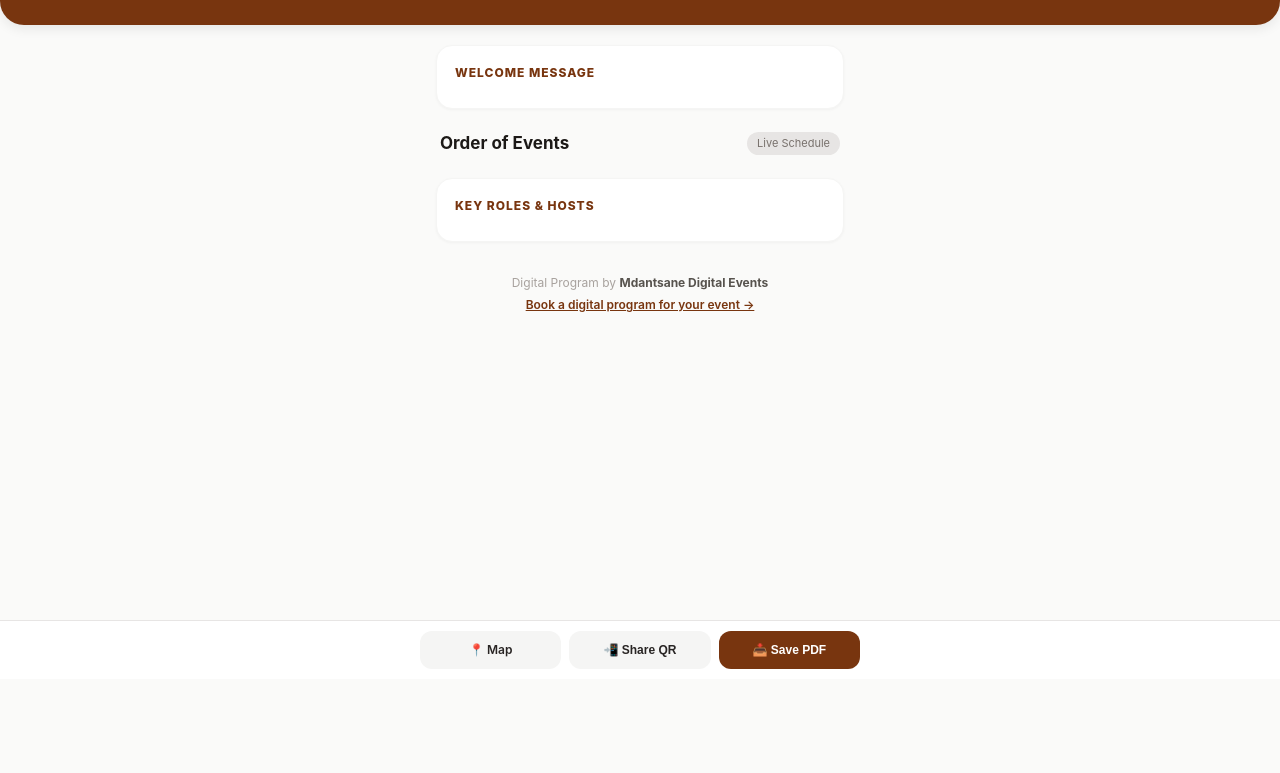
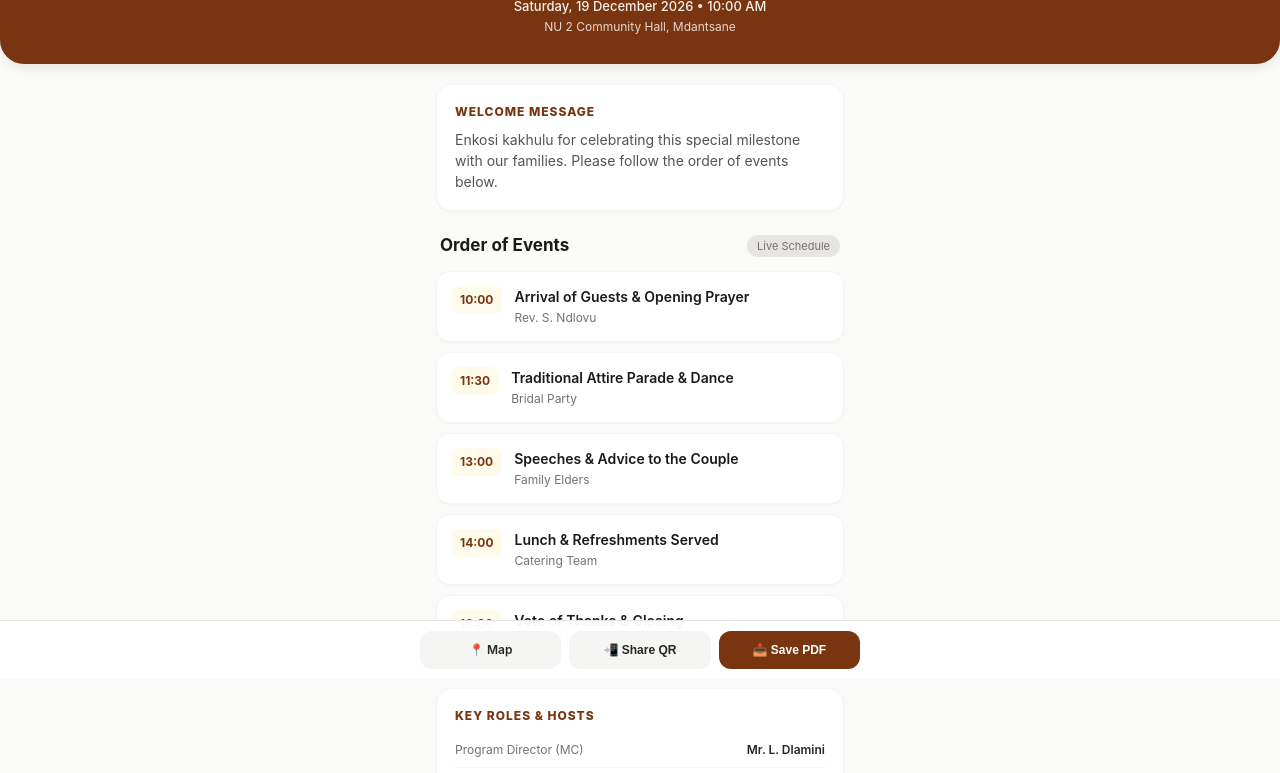
Before and after one commit to LKNYSO/mdantsane-digital, a plain HTML site: page program.html in a window 1280 px wide. Shown: the part 121-894 px from the top of the page. Before the commit the page ends 800 px from the top, so only its background shows below. Drawn offline with Linux system fonts and the light colour scheme.

Commit message:
Add missing template literal backticks in program.html

```diff
--- a/program.html
+++ b/program.html
@@ -318,19 +318,21 @@
         document.getElementById("welcome-note").textContent = eventData.welcomeNote;
         document.getElementById("map-link").href = eventData.mapUrl;
 
-        document.getElementById("schedule-list").innerHTML = eventData.schedule.map(item =>
-        <div class="schedule-item">
-          <div class="time-pill">${item.time}</div>
-          <div> <h3 class="item-title">${item.title}</h3>
-            <p class="item-lead">${item.lead}</p>
+        document.getElementById("schedule-list").innerHTML = eventData.schedule.map(item => `
+          <div class="schedule-item">
+            <div class="time-pill">${item.time}</div>
+            <div>
+              <h3 class="item-title">${item.title}</h3>
+              <p class="item-lead">${item.lead}</p>
+            </div>
           </div>
-        </div>).join("");
+        `).join("");
 
-        document.getElementById("people-list").innerHTML = eventData.keyPeople.map(person =>
+        document.getElementById("people-list").innerHTML = eventData.keyPeople.map(person => `
         <li>
           <span class="person-role">${person.role}</span>
           <span class="person-name">${person.name}</span>
-        </li>).join("");
+        </li>`).join("");
         } catch (error) {
         console.error(error);
       }
```
